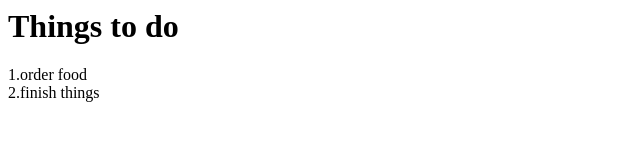
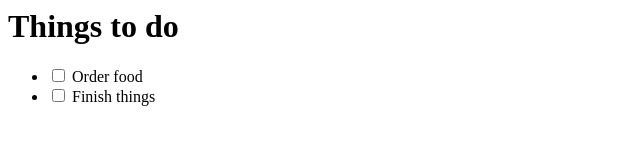
Before and after one commit to jackymai123/todo_app_front_end, a plain HTML site: page index.html in a window 1280 px wide. Shown: the whole page, without its empty margins (0-640 px from the left). Drawn offline with Linux system fonts and the light colour scheme.

Commit message:
checkbox

```diff
--- a/index.html
+++ b/index.html
@@ -5,8 +5,18 @@
 <body>
     <h1>Things to do</h1>
     <p>
-        1.order food<br>
-    2.finish things<br>
-        </p>
+        <ul>
+
+           <li>
+               <input type="checkbox">
+               Order food
+           </li>
+
+            <li>
+                <input type="checkbox">
+                Finish things
+            </li>
+        </ul>
+    </p>
 </body>
 </html>
```
